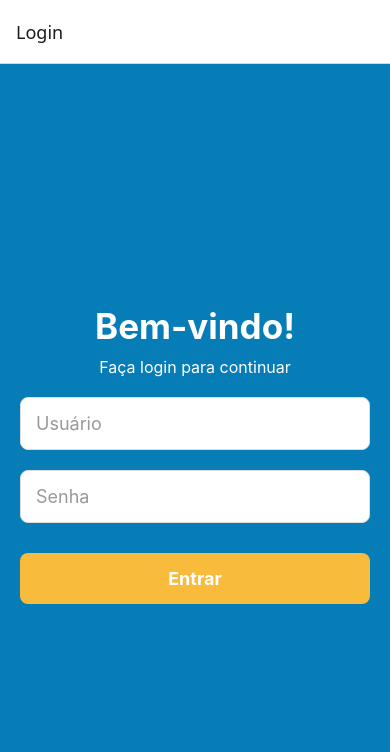
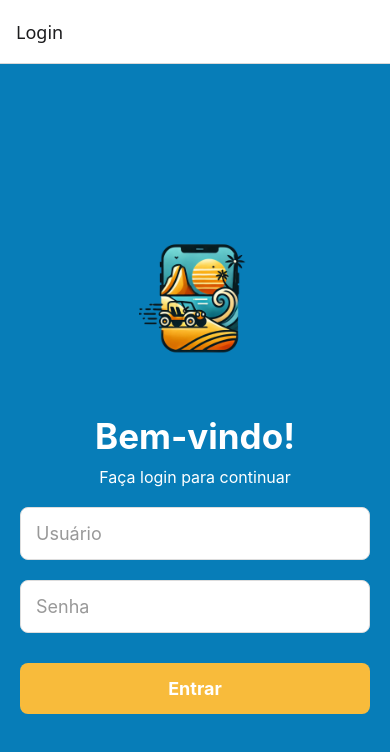
Before and after one commit to MarceloMederi/APP-Natal, a React Native app: screen /Login in a window 390 px wide. Shown: the top 752 px of the page. Built offline with nearby package versions, Linux system fonts and the light colour scheme.

Commit message:
Foi incluido auma animação de Fade-out na pagina LoginScreen de meio segundo apos o login para dar um efeito de estilo ficando padrão com o carregamento da splash

```diff
--- a/screens/LoginScreen.tsx
+++ b/screens/LoginScreen.tsx
@@ -1,10 +1,11 @@
-import React, { useState } from 'react';
-import { View, Text, TextInput, TouchableOpacity, StyleSheet } from 'react-native';
+import React, { useState, useRef } from 'react';
+import { View, Text, TextInput, TouchableOpacity, StyleSheet, Animated, Image } from 'react-native';
 
 const LoginScreen = ({ navigation }: any) => {
   const [username, setUsername] = useState('');
   const [password, setPassword] = useState('');
   const [errorMessage, setErrorMessage] = useState('');
+  const fadeAnim = useRef(new Animated.Value(1)).current; // Inicializa a opacidade em 1
 
   const handleLogin = () => {
     const validUsername = 'partiu';
@@ -12,14 +13,24 @@ const LoginScreen = ({ navigation }: any) => {
 
     if (username === validUsername && password === validPassword) {
       setErrorMessage('');
-      navigation.navigate('Selecao');
+
+      // 🚀 Inicia o efeito de fade-out
+      Animated.timing(fadeAnim, {
+        toValue: 0, // Reduz a opacidade para 0 (fade-out)
+        duration: 500, // Duração de meio segundo
+        useNativeDriver: true,
+      }).start(() => {
+        navigation.navigate('Selecao'); // Navega para a próxima tela após a animação
+      });
+
     } else {
       setErrorMessage('Usuário ou senha inválidos!');
     }
   };
 
   return (
-    <View style={styles.container}>
+    <Animated.View style={[styles.container, { opacity: fadeAnim }]}>
+      <Image source={require('../assets/images/capa.png')} style={styles.image} />
       <Text style={styles.title}>Bem-vindo!</Text>
       <Text style={styles.subtitle}>Faça login para continuar</Text>
 
@@ -44,7 +55,7 @@ const LoginScreen = ({ navigation }: any) => {
       <TouchableOpacity style={styles.button} onPress={handleLogin}>
         <Text style={styles.buttonText}>Entrar</Text>
       </TouchableOpacity>
-    </View>
+    </Animated.View>
   );
 };
 
@@ -55,6 +66,12 @@ const styles = StyleSheet.create({
     alignItems: 'center',
     backgroundColor: '#077DB8',
     padding: 20,
+  },
+  image: {
+    width: 200, // 🔥 Ajuste conforme necessário
+    height: 200,
+    marginBottom: 20, // 🔥 Adiciona espaçamento abaixo da imagem
+    resizeMode: 'contain',
   },
   title: {
     fontSize: 35,
```
